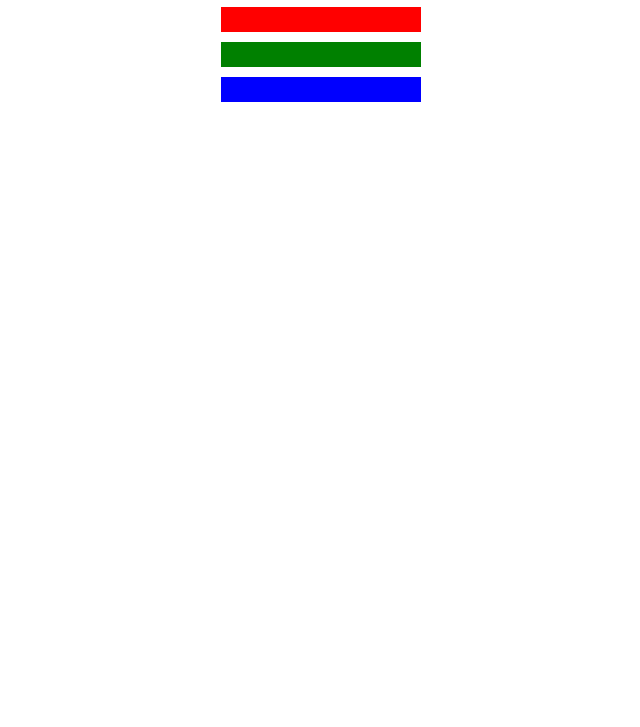
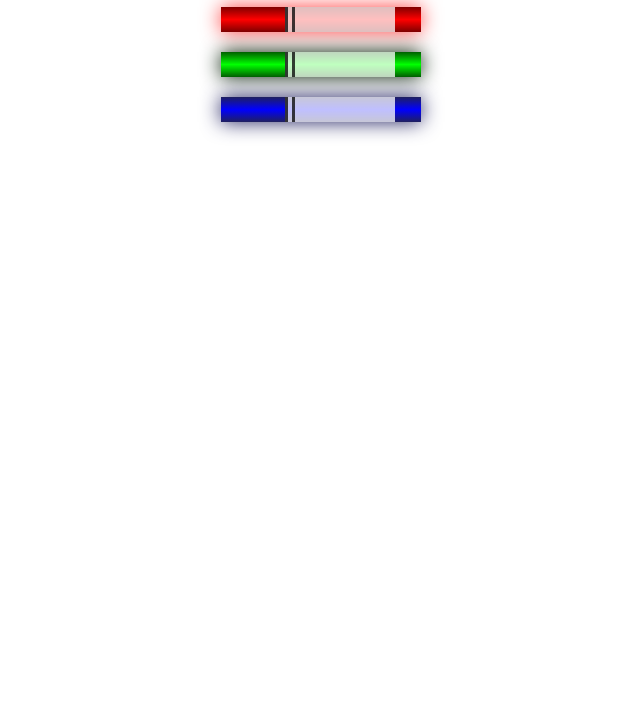
Before and after one commit to BassimAliDurzi/CSS-Color-Markers, a plain HTML site: page index.html in a window 1280 px wide. Shown: the part 73-800 px from the top of the page, without its empty margins (319-959 px from the left). Drawn offline with Linux system fonts and the light colour scheme.

Commit message:
CSS Color Markers

```diff
--- a/index.html
+++ b/index.html
@@ -1,17 +1,24 @@
 <!DOCTYPE html>
 <html lang="en">
   <head>
-    <title>Colored Markers</title>
     <meta charset="utf-8" />
     <meta name="viewport" content="width=device-width, initial-scale=1.0" />
     <link rel="stylesheet" href="style.css" />
+    <title>CSS Color Markers</title>
   </head>
   <body>
     <h1>CSS Color Markers</h1>
-    <div class="container">
-      <div class="marker one"></div>
-      <div class="marker two"></div>
-      <div class="marker three"></div>
+    <div class="marker red">
+      <div class="cap"></div>
+      <div class="sleeve"></div>
+    </div>
+    <div class="marker green">
+      <div class="cap"></div>
+      <div class="sleeve"></div>
+    </div>
+    <div class="marker blue">
+      <div class="cap"></div>
+      <div class="sleeve"></div>
     </div>
   </body>
 </html>
--- a/style.css
+++ b/style.css
@@ -3,20 +3,40 @@ h1 {
 }
 
 .marker {
+    width: 200px;
     height: 25px;
-    width: 200px;
     margin: auto;
-    margin-top: 10px;
+    margin-bottom: 20px;
 }
 
-.one {
-    background-color: red;
+.red {
+    background: linear-gradient(rgb(127, 0, 0), rgb(255, 0, 0), rgb(127, 0, 0));
+    box-shadow: 0 0 20px 0 rgba(255, 0, 0, 75%);
 }
 
-.two {
-    background-color: green;
+.green {
+    background: linear-gradient(#005f00, #00ff00, #005f00);
+    box-shadow: 0 0 20px 0 #001a00;
 }
 
-.three {
-    background-color: blue;
+.blue {
+    background: linear-gradient(hsl(240, 50%, 25%), hsl(240, 100%, 50%), hsl(240, 50%, 25%));
+    box-shadow: 0 0 20px 0 hsla(240, 50%, 25%, 1);
 }
+
+.sleeve {
+    width: 100px;
+    height: 25px;
+    background-color: rgba(255, 255, 255, 75%);
+    border-left: 10px double rgba(0, 0, 0, 75%);
+}
+
+.cap {
+    width: 60px;
+    height: 25px;
+}
+
+.cap,
+.sleeve {
+    display: inline-block;
+}
```
